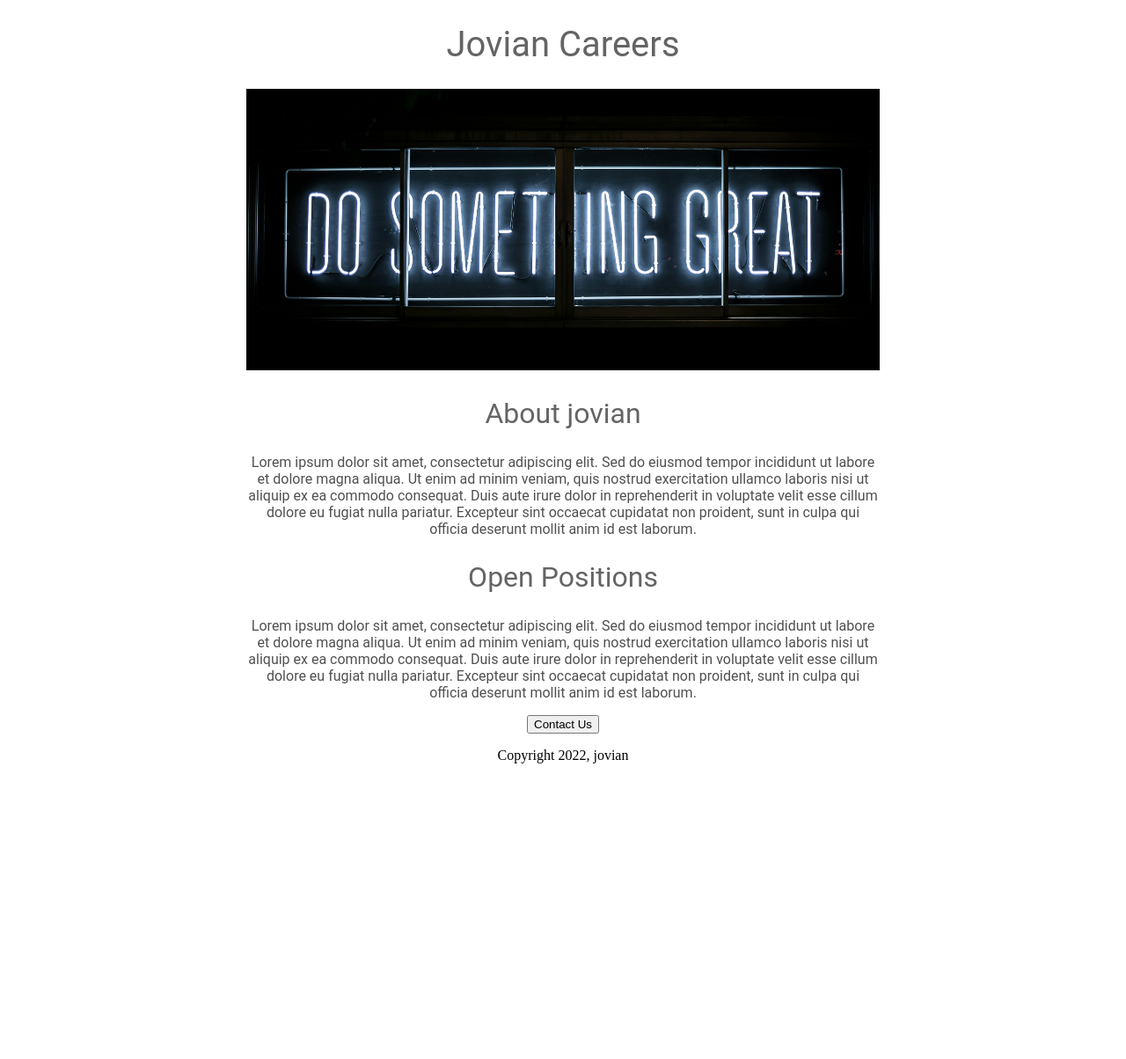
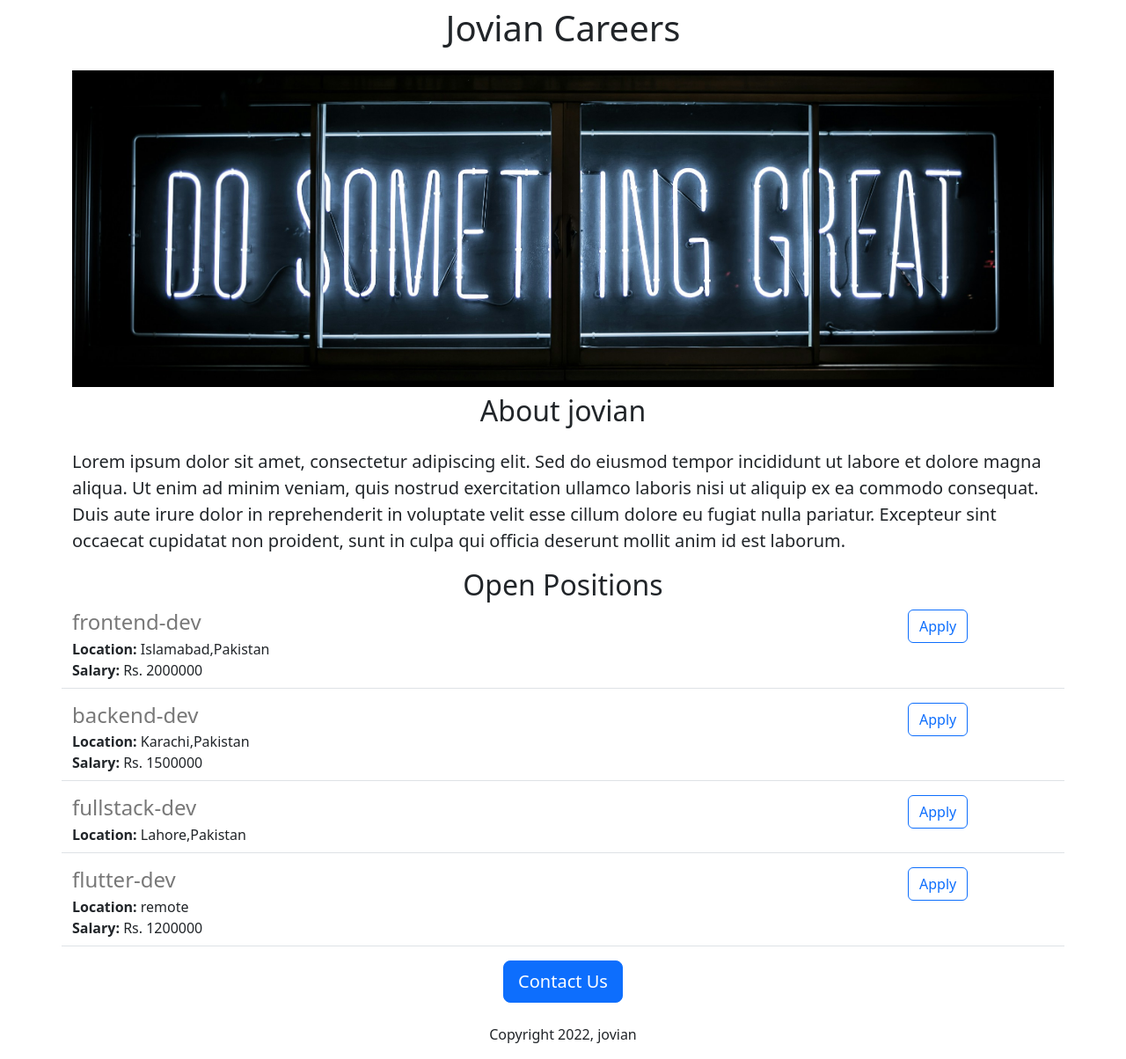
Before and after one commit to SyedMeeranKhan/careers-website, a Flask app: page / in a window 1280 px wide. Shown: the whole page at 88% size. Before the commit the page ends 868 px from the top, so only its background shows below. Run offline with Flask 3, Linux system fonts and the light colour scheme.

Commit message:
Basic structure complete

```diff
--- a/app.py
+++ b/app.py
@@ -1,12 +1,41 @@
-from flask import Flask, render_template
+from flask import Flask, render_template, jsonify
 
 app = Flask(__name__)
 
+JOBS =[
+  {
+    'id':1,
+    'title': "frontend-dev",
+    'location': 'Islamabad,Pakistan',
+    'salary': 'Rs. 2000000'
+  },
+  {
+    'id':2,
+    'title': "backend-dev",
+    'location': 'Karachi,Pakistan',
+    'salary': 'Rs. 1500000'
+  },
+  {
+    'id':3,
+    'title': "fullstack-dev",
+    'location': 'Lahore,Pakistan'
+
+  },
+  {
+    'id':4,
+    'title': "flutter-dev",
+    'location': 'remote',
+    'salary': 'Rs. 1200000'
+  }
+]
 
 @app.route("/")
 def hello_world():
-  return render_template('home.html')
+  return render_template('home.html',jobs=JOBS)
 
+@app.route("/api/jobs")
+def list_jobs():
+  return jsonify(JOBS)
 
 # print(__name__)
 if __name__ == '__main__':
--- a/templates/home.html
+++ b/templates/home.html
@@ -1,53 +1,34 @@
 <!DOCTYPE html>
 <html>
   <head>
-    <title>Jovian Career</title>
     <style>
-      #container {
-        max-width: 720px;
-        margin: 0 auto;
-      }
-      h1 {
-        font-size: 40px;
-        font-family: Roboto;
-        font-weight: normal;
-        color: rgb(100, 100, 100);
-        text-align: center;
-      }
-      h2 {
-        font-size: 32px;
-        font-family: Roboto;
-        font-weight: normal;
-        color: rgb(100, 100, 100);
-        text-align: center;
-      }
-      .body-text {
-        font-size: 16px;
-        font-family: Roboto;
-        font-weight: normal;
-        color: rgb(80, 80, 80);
-        text-align: center;
-      }
       #banner {
-
+        height: 360px;
         width: 100%;
-        height: 320px;
         object-fit: cover;
       }
     </style>
+    <meta charset="utf-8">
+    <meta name="viewport" content="width=device-width, initial-scale=1">
+    <link href="https://cdn.jsdelivr.net/npm/bootstrap@5.3.3/dist/css/bootstrap.min.css" rel="stylesheet" integrity="sha384-QWTKZyjpPEjISv5WaRU9OFeRpok6YctnYmDr5pNlyT2bRjXh0JMhjY6hW+ALEwIH" crossorigin="anonymous">
+    <title>Jovian Career</title>
   </head>
   <body>
-    <div id="container">
-      <h1>Jovian Careers</h1>
-      <img id="banner" src="https://58cedad3-2491-4ac1-97ef-88d2e44e7313-00-13y1fybt4ysa2.sisko.replit.dev/static/banner.jpg" alt="bg-image" height="320">
-      <h2>About jovian</h2>
-      <p class="body-text">Lorem ipsum dolor sit amet, consectetur adipiscing elit. Sed do eiusmod tempor incididunt ut labore et dolore magna aliqua. Ut enim ad minim veniam, quis nostrud exercitation ullamco laboris nisi ut aliquip ex ea commodo consequat. Duis aute irure dolor in reprehenderit in voluptate velit esse cillum dolore eu fugiat nulla pariatur. Excepteur sint occaecat cupidatat non proident, sunt in culpa qui officia deserunt mollit anim id est laborum.
+    <div class="container">
+      <h1 class="text-center mt-2 mb-4">Jovian Careers</h1>
+      <img id="banner" class= "img-fluid" src="https://58cedad3-2491-4ac1-97ef-88d2e44e7313-00-13y1fybt4ysa2.sisko.replit.dev/static/banner.jpg" alt="bg-image">
+      <h2 class="text-center mt-2 mb-4">About jovian</h2>
+      <p class="lead">Lorem ipsum dolor sit amet, consectetur adipiscing elit. Sed do eiusmod tempor incididunt ut labore et dolore magna aliqua. Ut enim ad minim veniam, quis nostrud exercitation ullamco laboris nisi ut aliquip ex ea commodo consequat. Duis aute irure dolor in reprehenderit in voluptate velit esse cillum dolore eu fugiat nulla pariatur. Excepteur sint occaecat cupidatat non proident, sunt in culpa qui officia deserunt mollit anim id est laborum.
   </p>
-      <h2>Open Positions</h2>
-      <p class="body-text">Lorem ipsum dolor sit amet, consectetur adipiscing elit. Sed do eiusmod tempor incididunt ut labore et dolore magna aliqua. Ut enim ad minim veniam, quis nostrud exercitation ullamco laboris nisi ut aliquip ex ea commodo consequat. Duis aute irure dolor in reprehenderit in voluptate velit esse cillum dolore eu fugiat nulla pariatur. Excepteur sint occaecat cupidatat non proident, sunt in culpa qui officia deserunt mollit anim id est laborum.</p>
-      <div style="text-align: center;">
-        <button>Contact Us</button>
-        <p>Copyright 2022, jovian</p>
+      <h2 class="text-center">Open Positions</h2>
+      <div>
+        {% for job in jobs %}
+          {% include 'jobitem.html' %}
+        {% endfor %}
+      </div>
+      <div class="text-center">
+        <button class="btn btn-primary btn-lg">Contact Us</button>
+        <p class="mt-4">Copyright 2022, jovian</p>
       </div>
     </div>
   </body>
--- /dev/null
+++ b/templates/jobitem.html
@@ -0,0 +1,20 @@
+<div class="border-bottom row" style="margin-bottom: 16px; padding-bottom: 8px;">
+  <div class="col-10">
+    <h4 style="color:rgb(120,120,120);
+      margin-bottom: 4px;">
+      {{job['title']}}
+    </h4>
+    <div>
+      <b>Location: </b>{{job['location']}}
+    </div>
+    {% if 'salary' in job%}
+    <div>
+      <b>Salary: </b>{{job['salary']}}
+    </div>
+    {% endif%}
+  </div>
+  <div class="col-2">
+    <button type="button" class="btn btn-outline-primary">Apply</button>
+  </div>
+
+</div>
```
